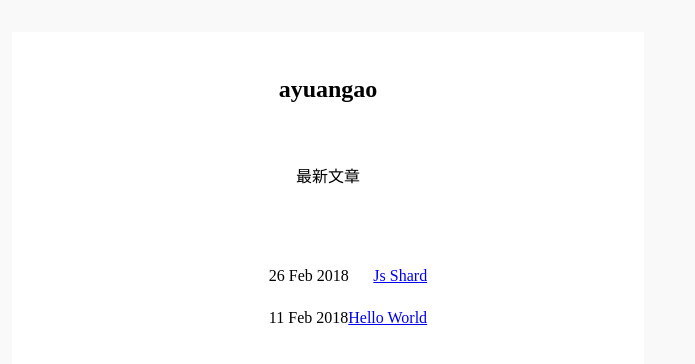
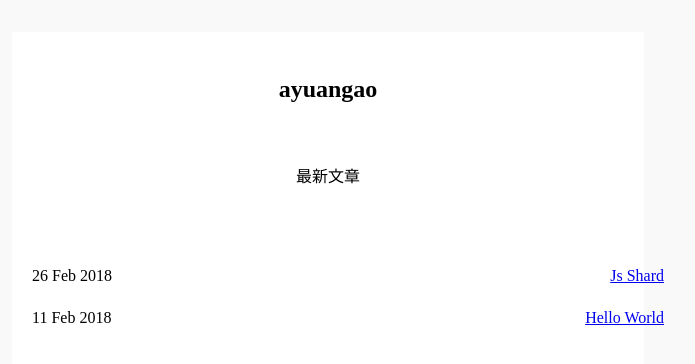
Before and after one commit to ayuangao/GitBlog, a Jekyll site: the page built from index.html, in a window 1280 px wide. Shown: the top 364 px of the page, without its empty margins (312-1007 px from the left). Built offline with Jekyll 4.4.1, drawn with Linux system fonts in a browser that asks for light colours.

Commit message:
ul宽度100%

```diff
--- a/index.html
+++ b/index.html
@@ -11,7 +11,8 @@
         <div>
           {{ post.date | date_to_string }}
         </div>
-        <a href="{{ site.baseurl }}{{ post.url }}">{{ post.title }}</a></li>
+        <a href="{{ site.baseurl }}{{ post.url }}">{{ post.title }}</a>
+     </li>
 　　{% endfor %}
 　</ul>
 </div>
@@ -25,6 +26,9 @@
     background-color: #FFF;
     margin:0 auto;
   }
+  ul{
+    width: 100%;
+  }
   .blog{
     display: flex;
     justify-content: space-between;
```
